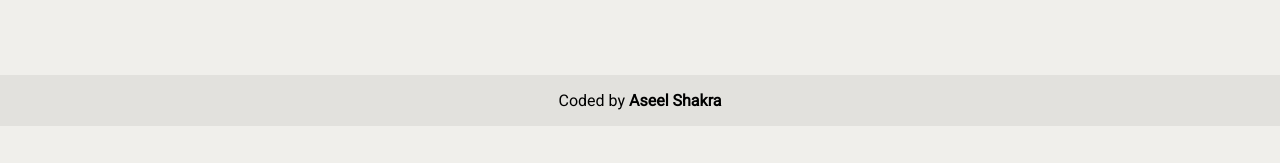
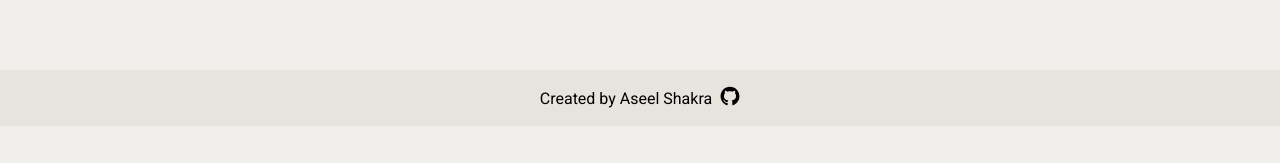
Before and after one commit to asiill/battleship-game, a website built with webpack: page dist/index.html in a window 1280 px wide. Shown: the part 674-837 px from the top of the page. Built offline with nearby package versions, Linux system fonts and the light colour scheme.

Commit message:
Update footer

```diff
--- a/dist/index.html
+++ b/dist/index.html
@@ -38,7 +38,15 @@
     </div>
 
     <footer>
-        Coded by <a href="https://github.com/asiill"> Aseel Shakra</a>
+        <span>Created by Aseel Shakra</span>
+        <a href="https://github.com/asiill" target="_blank">
+            <svg xmlns="http://www.w3.org/2000/svg" viewBox="0 0 128 128">
+                <g>
+                    <path fill-rule="evenodd" clip-rule="evenodd" d="M64 5.103c-33.347 0-60.388 27.035-60.388 60.388 0 26.682 17.303 49.317 41.297 57.303 3.017.56 4.125-1.31 4.125-2.905 0-1.44-.056-6.197-.082-11.243-16.8 3.653-20.345-7.125-20.345-7.125-2.747-6.98-6.705-8.836-6.705-8.836-5.48-3.748.413-3.67.413-3.67 6.063.425 9.257 6.223 9.257 6.223 5.386 9.23 14.127 6.562 17.573 5.02.542-3.903 2.107-6.568 3.834-8.076-13.413-1.525-27.514-6.704-27.514-29.843 0-6.593 2.36-11.98 6.223-16.21-.628-1.52-2.695-7.662.584-15.98 0 0 5.07-1.623 16.61 6.19C53.7 35 58.867 34.327 64 34.304c5.13.023 10.3.694 15.127 2.033 11.526-7.813 16.59-6.19 16.59-6.19 3.287 8.317 1.22 14.46.593 15.98 3.872 4.23 6.215 9.617 6.215 16.21 0 23.194-14.127 28.3-27.574 29.796 2.167 1.874 4.097 5.55 4.097 11.183 0 8.08-.07 14.583-.07 16.572 0 1.607 1.088 3.49 4.148 2.897 23.98-7.994 41.263-30.622 41.263-57.294C124.388 32.14 97.35 5.104 64 5.104z"/>
+                    <path d="M26.484 91.806c-.133.3-.605.39-1.035.185-.44-.196-.685-.605-.543-.906.13-.31.603-.395 1.04-.188.44.197.69.61.537.91zm2.446 2.729c-.287.267-.85.143-1.232-.28-.396-.42-.47-.983-.177-1.254.298-.266.844-.14 1.24.28.394.426.472.984.17 1.255zM31.312 98.012c-.37.258-.976.017-1.35-.52-.37-.538-.37-1.183.01-1.44.373-.258.97-.025 1.35.507.368.545.368 1.19-.01 1.452zm3.261 3.361c-.33.365-1.036.267-1.552-.23-.527-.487-.674-1.18-.343-1.544.336-.366 1.045-.264 1.564.23.527.486.686 1.18.333 1.543zm4.5 1.951c-.147.473-.825.688-1.51.486-.683-.207-1.13-.76-.99-1.238.14-.477.823-.7 1.512-.485.683.206 1.13.756.988 1.237zm4.943.361c.017.498-.563.91-1.28.92-.723.017-1.308-.387-1.315-.877 0-.503.568-.91 1.29-.924.717-.013 1.306.387 1.306.88zm4.598-.782c.086.485-.413.984-1.126 1.117-.7.13-1.35-.172-1.44-.653-.086-.498.422-.997 1.122-1.126.714-.123 1.354.17 1.444.663zm0 0"/>
+                </g>
+            </svg>
+        </a>
     </footer>
 </body>
 </html>
--- a/dist/style.css
+++ b/dist/style.css
@@ -173,6 +173,10 @@ img {
 }
 
 footer {
+    display: flex;
+    justify-content: center;
+    align-items: center;
+    gap: 0.5rem;
     position: fixed;
     left: 0;
     bottom: 0;
@@ -181,15 +185,10 @@ footer {
     text-align: center;
     font-size: var(--fs-base);
     font-family: var(--ff-base);
-    background-color: rgb(226, 225, 221);
+    background-color: rgb(230, 228, 221);
 }
 
-a {
-    text-decoration: none;
-    color: rgb(0, 0, 0);
-    font-weight: bold;
+footer svg {
+    width: 20px;
+    height: 20px;
 }
-
-a:hover {
-    color: rgb(0, 139, 139);
-}
```
